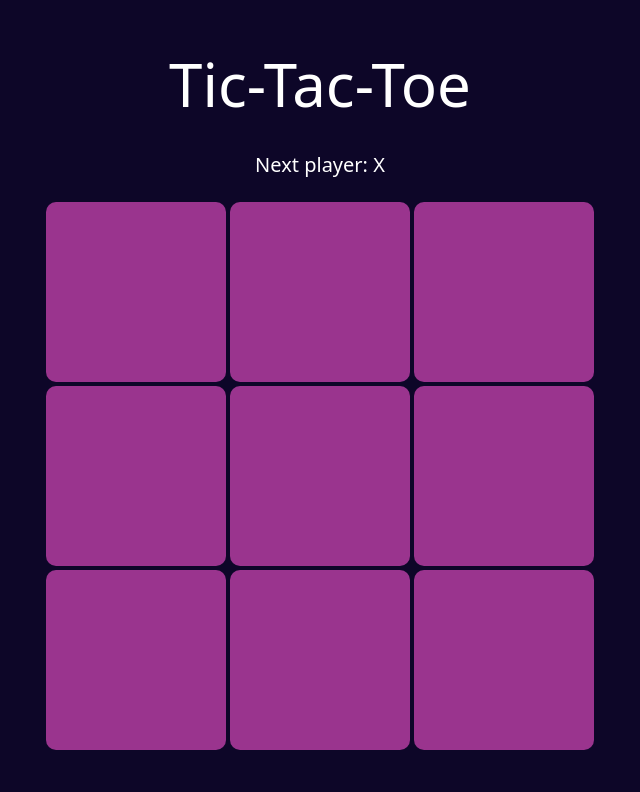
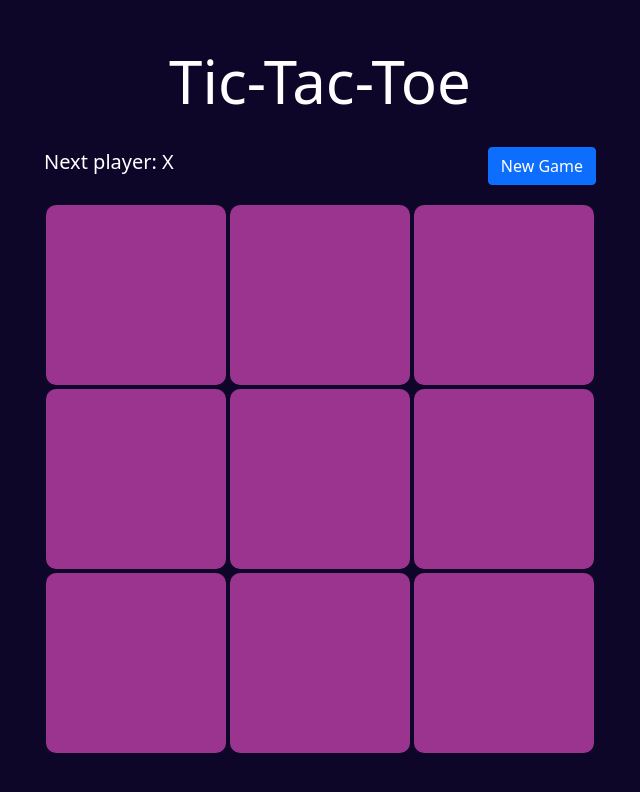
Before and after one commit to Thomas-Fortier/tic-tac-toe, a Next.js app: page / in a window 1280 px wide. Shown: the top 792 px of the page, without its empty margins (320-960 px from the left). Built offline with nearby package versions, Linux system fonts and the light colour scheme.

Commit message:
Added reset and winning status

```diff
--- a/components/board.tsx
+++ b/components/board.tsx
@@ -2,6 +2,7 @@ import Square from "./square";
 import SquareProps from "../lib/interfaces";
 import { useState } from "react";
 import styles from '../styles/Board.module.css';
+import toast from "react-hot-toast";
 
 export default function Board() {
     let [squares, setSquares] = useState(Array(9).fill(null));
@@ -10,14 +11,16 @@ export default function Board() {
     let status = getStatus(winner, xIsNext);
 
     const handleClick = (index: number) => {
-        if (squares[index] !== null)
+        if (squares[index] !== null || winner)
             return;
 
         let squaresClone = squares.slice();
         squaresClone[index] = xIsNext ? 'X' : 'O';
+        winner = calculateWinner(squaresClone);
 
         setSquares(squaresClone);
         setXIsNext(!xIsNext);
+        displayWinOrLoss(winner, squaresClone);
     }
 
     const renderSquare = (index: number) => {
@@ -29,11 +32,22 @@ export default function Board() {
         return <Square props={squareProps} />
     }
 
+    const resetGame = () => {
+        setSquares(Array(9).fill(null));
+        setXIsNext(true);
+        winner = null;
+    }
+
     // TODO: Cleanup
     return (
         <div>
             <h1 className={styles.title}>Tic-Tac-Toe</h1>
-            <p className={styles.status}>{status}</p>
+            <div className={styles.boardStatus}>
+                <p className={styles.status}>{status}</p>
+                <button className={`btn btn-primary ${styles.reset}`} onClick={resetGame}>
+                    New Game
+                </button>
+            </div>
             <div className={styles.board}>
                 <div className={styles.row}>
                     {renderSquare(0)}
@@ -85,3 +99,23 @@ function getStatus(winner: any, xIsNext: boolean) {
         'Winner: ' + winner :
         'Next player: ' + (xIsNext ? 'X' : 'O');
 }
+
+function displayWinOrLoss(winner: any, squares: string[]) {
+    if (winner) {
+        toast.success(`Player ${winner} won!`);
+        return;
+    }
+
+    if (!containsEmptySquare(squares)) {
+        toast.error(`Nobody won :(`);
+    }
+}
+
+function containsEmptySquare(squares: any[]) {
+    for (let index = 0; index < squares.length; index++) {
+        if (squares[index] == null)
+            return true;
+    }
+
+    return false;
+}
--- a/package.json
+++ b/package.json
@@ -12,7 +12,8 @@
     "bootstrap": "^5.0.0-beta3",
     "next": "11.0.1",
     "react": "17.0.2",
-    "react-dom": "17.0.2"
+    "react-dom": "17.0.2",
+    "react-hot-toast": "^2.0.0"
   },
   "devDependencies": {
     "@types/react": "17.0.15",
--- a/pages/_app.tsx
+++ b/pages/_app.tsx
@@ -1,8 +1,15 @@
-import '../styles/globals.css'
-import 'bootstrap/dist/css/bootstrap.css'
-import type { AppProps } from 'next/app'
+import "../styles/globals.css";
+import "bootstrap/dist/css/bootstrap.css";
+import type { AppProps } from "next/app";
+import { Toaster } from "react-hot-toast";
 
 function MyApp({ Component, pageProps }: AppProps) {
-  return <Component {...pageProps} />
+  return (
+    <>
+      <Component {...pageProps} />
+      <Toaster />
+    </>
+  );
 }
-export default MyApp
+
+export default MyApp;
--- a/public/index.html
+++ b/public/index.html
@@ -41,7 +41,7 @@
   <body>
     <div id="message">
       <h2>Welcome</h2>
-      <h1>Firebase Hosting Setup Complete</h1>
+      <h1>OMG YAY</h1>
       <p>You're seeing this because you've successfully setup Firebase Hosting. Now it's time to go build something extraordinary!</p>
       <a target="_blank" href="https://firebase.google.com/docs/hosting/">Open Hosting Documentation</a>
     </div>
--- a/styles/Board.module.css
+++ b/styles/Board.module.css
@@ -9,9 +9,17 @@
 }
 
 .status {
+    display: inline-block;
     font-size: 20px;
-    margin-bottom: 20px;
-    text-align: center;
+    text-align: right;
+}
+
+.reset {
+    float: right;
+}
+
+.boardStatus {
+    margin-bottom: 10px;
 }
 
 @media only screen and (max-width: 425px) {
@@ -24,17 +32,24 @@
     .status {
         height: 80px;
         width: 80px;
-        margin: 2px;
         font-size: 15px;
         width: 100px;
         text-align: center;
-        margin: auto;
-        margin-bottom: 0;
         height: 30px;
+        margin-top: 6px;
     }
 
     .title {
         margin-bottom: 10px;
         font-size: 30px;
     }
+
+    .reset {
+        font-size: 15px;
+        float: right;
+    }
+
+    .boardStatus {
+        margin: 30px 0 0 0;
+    }
 }
```
Also changed, not shown: 1 other file (tests, documents, lock files or other folders).
